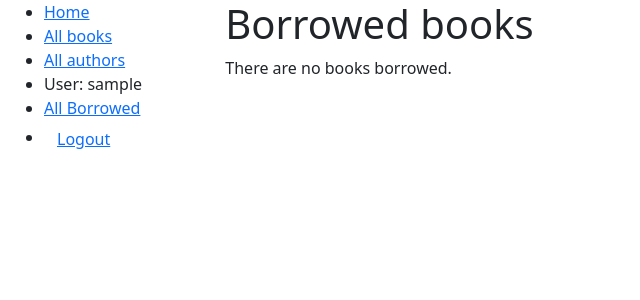
After one commit to keelan542/django_local_library, a Django app: page /catalog/borrowedbooks/ in a window 1280 px wide. The commit adds this page. Shown: the top 300 px of the page, without its empty margins (0-640 px from the left). Run offline with Django 5.2, Linux system fonts and the light colour scheme; a user stored in the database is signed in; tables that the repository leaves empty hold one stand-in row (values such as "Sample post").

Commit message:
add view for all borrowed books, accessible by librarians

```diff
--- a/locallibrary/catalog/templates/base_generic.html
+++ b/locallibrary/catalog/templates/base_generic.html
@@ -25,7 +25,11 @@
               <li><a href="{% url 'authors'%}">All authors</a></li>
               {% if user.is_authenticated %}
                 <li>User: {{ user.get_username }}</li>
-                <li><a href="{% url 'my-borrowed' %}">My Borrowed</a></li>
+                {% if perms.catalog.can_mark_returned %}
+                  <li><a href="{% url 'all-borrowed' %}">All Borrowed</a></li>
+                {% else %}
+                  <li><a href="{% url 'my-borrowed' %}">My Borrowed</a></li>
+                {% endif %}
                 <li>
                   <form id="logout-form" method="post" action="{% url 'logout' %}">
                     {% csrf_token %}
--- /dev/null
+++ b/locallibrary/catalog/templates/catalog/bookinstance_list_borrowed_all.html
@@ -0,0 +1,19 @@
+{% extends "base_generic.html" %}
+
+{% block content %}
+    <h1>Borrowed books</h1>
+
+    {% if bookinstance_list %}
+    <ul>
+
+      {% for bookinst in bookinstance_list %}
+      <li class="{% if bookinst.is_overdue %}text-danger{% endif %}">
+        <a href="{% url 'book-detail' bookinst.book.pk %}">{{ bookinst.book.title }}</a> ({{ bookinst.due_back }}) - borrowed by {{ bookinst.borrower }}
+      </li>
+      {% endfor %}
+    </ul>
+
+    {% else %}
+      <p>There are no books borrowed.</p>
+    {% endif %}
+{% endblock %}
--- a/locallibrary/catalog/urls.py
+++ b/locallibrary/catalog/urls.py
@@ -8,4 +8,5 @@ urlpatterns = [
     path('authors/', views.AuthorListView.as_view(), name="authors"),
     path('author/<int:pk>', views.AuthorDetailView.as_view(), name="author-detail"),
     path('mybooks/', views.LoanedBooksByUserListView.as_view(), name='my-borrowed'),
+    path('borrowedbooks/', views.BorrowedBooksListView.as_view(), name="all-borrowed"),
 ]
--- a/locallibrary/catalog/views.py
+++ b/locallibrary/catalog/views.py
@@ -1,6 +1,6 @@
 from django.shortcuts import render
 from django.views import generic
-from django.contrib.auth.mixins import LoginRequiredMixin
+from django.contrib.auth.mixins import LoginRequiredMixin, PermissionRequiredMixin
 
 from .models import Book, Author, BookInstance, Genre
 
@@ -65,3 +65,17 @@ class LoanedBooksByUserListView(LoginRequiredMixin, generic.ListView):
             .filter(status__exact='o')
             .order_by('due_back')
         )
+
+class BorrowedBooksListView(PermissionRequiredMixin, generic.ListView):
+    """Generic class-based view listing all borrowed books and what user has borrowed them"""
+    permission_required = "catalog.can_mark_returned"
+
+    template_name = "catalog/bookinstance_list_borrowed_all.html"
+
+    paginate_by = 10
+
+    def get_queryset(self):
+        return (
+            BookInstance.objects.filter(status__exact='o')
+            .order_by('due_back')
+        )
```
